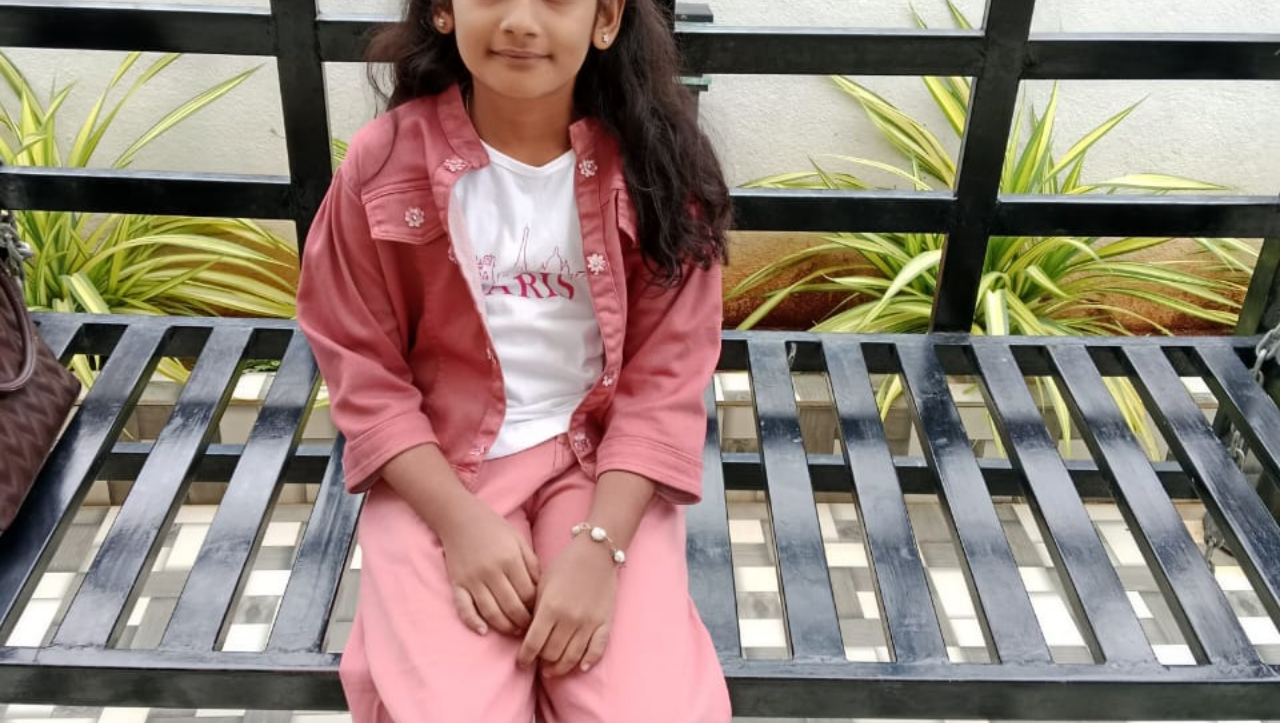
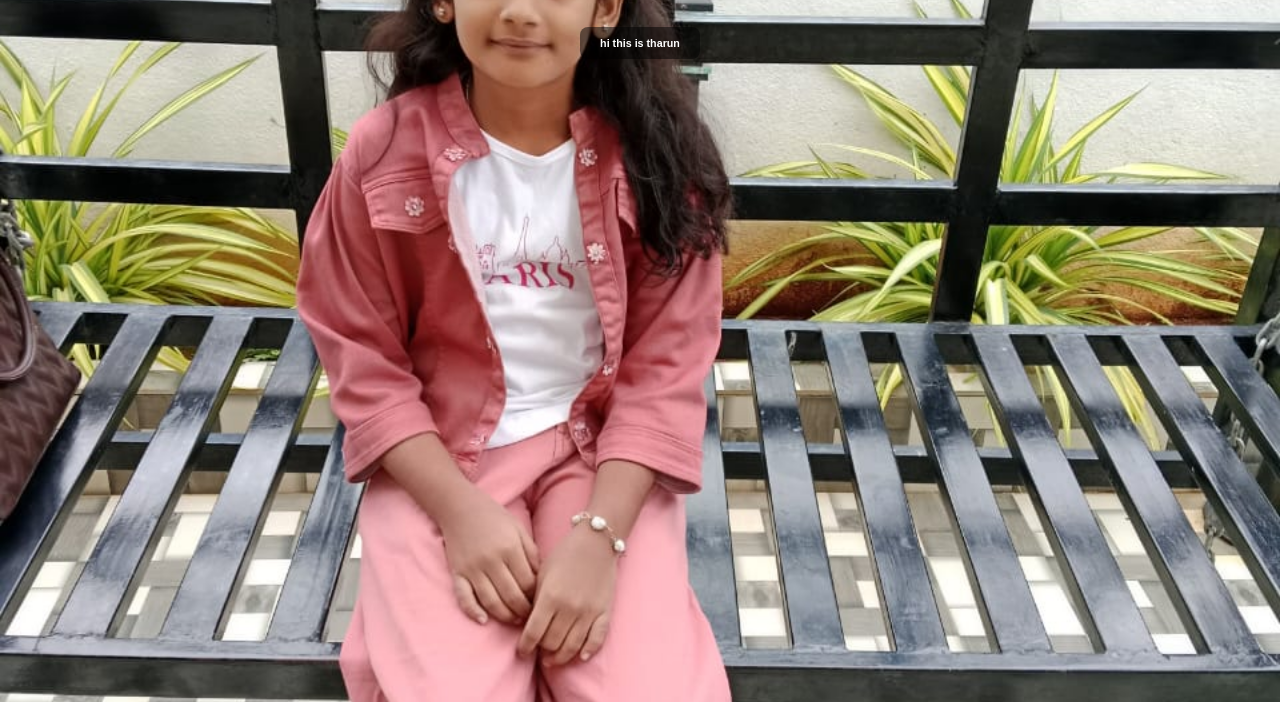
Before and after one commit to tejasreekotte/tharun-html, a plain HTML site: page index.html in a window 1280 px wide. Shown: the part 98-821 px from the top of the page. After the commit the page ends 800 px from the top, so only its background shows below. Drawn offline with Linux system fonts and the light colour scheme.

Commit message:
Update index.html

```diff
--- a/index.html
+++ b/index.html
@@ -3,21 +3,35 @@
 <head>
   <title>tharun's page</title>
   <style>
-    body {
+    html, body {
       margin: 0;
       padding: 0;
-      background-image: url("Img-1.jpeg");
-      background-size: cover;       /* Ensures it covers the entire page */
-      background-repeat: no-repeat; /* Prevents tiling */
-      background-position: center;  /* Centers the image */
-      height: 100vh;                /* Full viewport height */
+      height: 100%;
+      width: 100%;
+    }
+
+    body {
+      background-image: url("Img-1.jpeg"); /* Replace with your actual image file name */
+      background-size: cover;      /* Scale image to cover screen */
+      background-position: center; /* Center the image */
+      background-repeat: no-repeat;/* Avoid tiling */
+      background-attachment: fixed;/* Keep background fixed when scrolling */
       font-family: Arial, sans-serif;
       color: white;
+      text-align: center;
+    }
+
+    h1, h6 {
+      background: rgba(0, 0, 0, 0.5); /* Makes text readable on image */
+      display: inline-block;
+      padding: 10px 20px;
+      border-radius: 8px;
     }
   </style>
 </head>
 <body>
   <h1>hi this is tharun</h1>
+  <br>
   <h6>hi this is tharun</h6>
 </body>
 </html>
```
